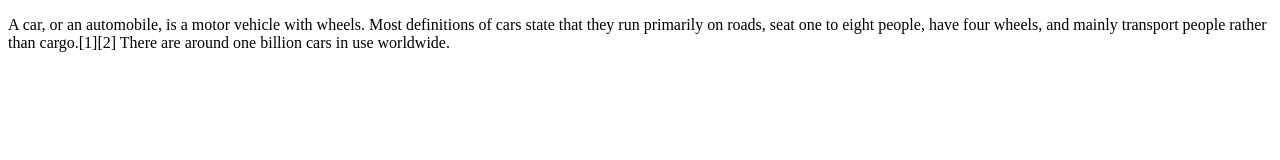
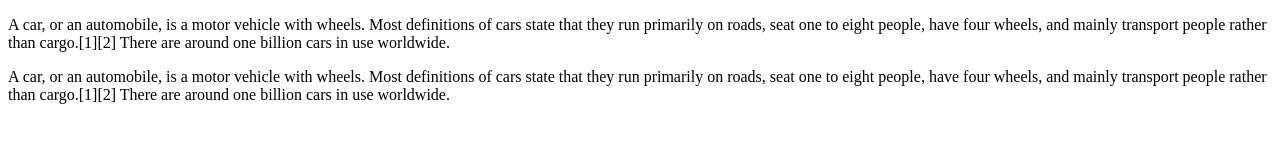
Before and after one commit to gitsandu2003822/test-project, a plain HTML site: page index.html in a window 1280 px wide. Drawn offline with Linux system fonts and the light colour scheme.

Commit message:
add a style.css

```diff
--- a/index.html
+++ b/index.html
@@ -3,9 +3,10 @@
 <head>
     <meta charset="UTF-8">
     <meta name="viewport" content="width=device-width, initial-scale=1.0">
-    <title>Document</title>
+    <title>sanduni</title>
 </head>
 <body>
     <p>A car, or an automobile, is a motor vehicle with wheels. Most definitions of cars state that they run primarily on roads, seat one to eight people, have four wheels, and mainly transport people rather than cargo.[1][2] There are around one billion cars in use worldwide.</p>
+    <p>A car, or an automobile, is a motor vehicle with wheels. Most definitions of cars state that they run primarily on roads, seat one to eight people, have four wheels, and mainly transport people rather than cargo.[1][2] There are around one billion cars in use worldwide.</p>
 </body>
 </html>
```
Also changed, not shown: style.css (added).
